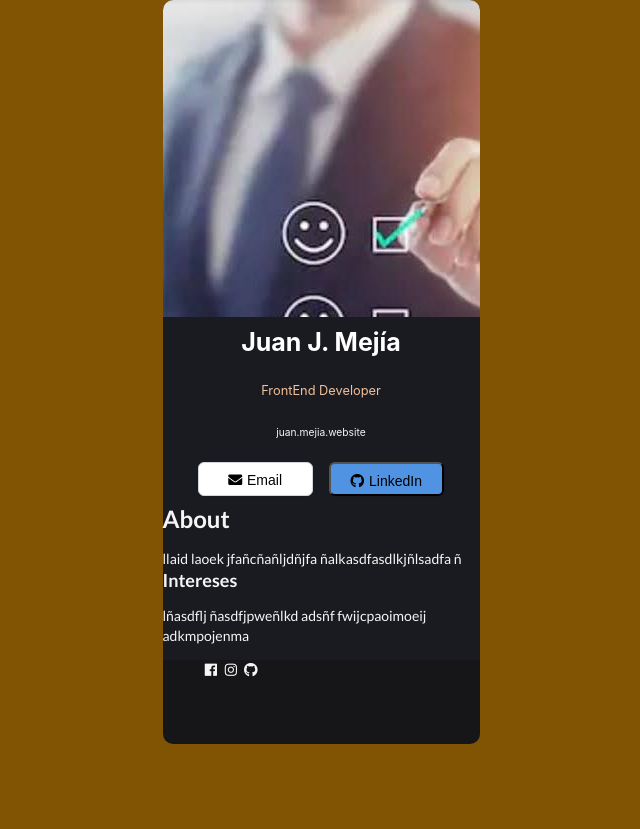
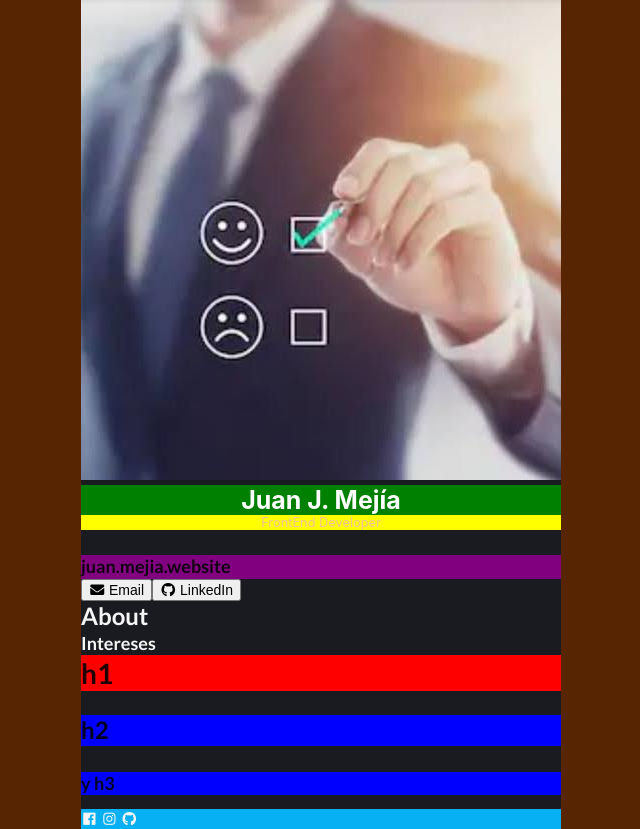
Before and after one commit to imevasoldi/Digital-card, a React (Vite) app: page / in a window 1280 px wide. Shown: the whole page, without its empty margins (319-959 px from the left). Before the commit the page ends 800 px from the top, so only its background shows below. Built offline with nearby package versions, Linux system fonts and the light colour scheme.

Commit message:
grid and flex css

```diff
--- a/src/App.css
+++ b/src/App.css
@@ -1,114 +1,40 @@
 .info--picture {
   /* position: absolute; */
-
-  width: 317px;
+  /* padding: 40px; */
+  /* margin-bottom: 1px; */
+/* width: 317px; */
 height: 317px;
-  /* left: 50%;
-  top: 50%;
-  transform: translate(-50%, -50%); */
-
 
 
 background: url(/src/images/img1.jpeg);
 background-repeat: no-repeat;
-    border-radius: 10px 10px 0px 0px;
 /* border-radius: 10px 10px 0px 0px; */
-  }
-  i.icon {
-    /* float: right; */
-    /* font-size: 20px; */
-    /* cursor: pointer; */
-    /* position: absolute; */
-/* left: 43.27%;
-right: 52.18%;
-top: 89.75%;
-bottom: 7.37%;
-
-background: #918E9B; */
-  }
-  .buttons--{
-    display: flex;
-    /* place-items: center; */
-  flex-direction: row;
-  justify-content:center;
-  align-items: center;
-    /* place-content: center; */
-  }
-
-  .button--mail {
-    box-sizing: border-box;
-
-padding: 9px 13px 9px 11px;
-margin: 8px;
-
-width: 115px;
-height: 34px;
-/* left: 151px;
-top: 468px; */
-
-/* white */
-
-background: #FFFFFF;
-/* gray/300 */
-
-border: 1px solid #D1D5DB;
-/* shadow/sm */
-
-box-shadow: 0px 1px 2px rgba(0, 0, 0, 0.05);
-border-radius: 6px;
-  }
-
-  .button--linkedin {
-padding: 9px 13px 9px 11px;
-margin: 8px;
-background: #5093E2;
-/* shadow/sm */
-
-box-shadow: 0px 1px 2px rgba(0, 0, 0, 0.05);
-border-radius: 6px;
-/* position: absolute; */
-width: 115px;
-height: 34px;
-/* left: 283px;
-top: 468px; */
-  }
-
-  .website--link{
-    font-family: 'Inter';
-font-style: normal;
-font-weight: 400;
-font-size: 10.24px;
-line-height: 150%;
-/* identical to box height, or 15px */
-
-text-align: center;
-
-color: #F5F5F5;
 }
 
 .container{
-    /* margin: 0 auto; */
   background: #1A1B21;
   border-radius: 10px 10px 10px 10px;
-    /* left: 50%;
-  top: 50%; */
-  /* transform: translate(-50%, -50%); */
-    /* align-self: auto;
-    justify-self: baseline;
-   */
+  /* padding: 50px; */
+  /* display: flex; */
+  /* flex-direction:column; */
+  /* justify-content: center; */
+  /* align-items: center; */
+  /* width: 480px; */
+  /* justify-content: center; */
+  /* align-items: center; */
+}
 
+img {
+  margin: 0;
+  /* margin: 0; */
+  /* padding: 10px; */
 }
 
 .main--content{
-    /* position: absolute; */
-    margin-top: 10px;
-
 width: 317px;
 height: 399px;
-  /* left: 50%;
-  top: 50%;
-  transform: translate(-50%, -50%); */
-  border-radius: 10px 10px 10px 10px;
+left: 116px;
+top: 361px;
 
 background: #1A1B21;
 }
@@ -121,6 +47,11 @@ color: #F5F5F5;
 text-align: center;
 
 color: #FFFFFF;
+background: green;
+margin: 0;
+/* margin-top: 100px; */
+/* padding: 10%; */
+/* margin-bottom: 100%; */
 }
 .info--subtitle{
   font-family: 'Inter';
@@ -132,36 +63,30 @@ color: #F5F5F5;
 
   color: #F3BF99;
 }
-
-  /* body {
-    position: absolute;
-  width: 550px;
-  height: 868px;
-
-
-  background: #23252C;
-  background: rgb(128, 84, 2);
-  } */
+body {
+  display: grid;
+  /* flex-direction: column; */
+  justify-content: center;
+  align-items: center;
+  background: #572501;
+}
 .about-- {
-  background: #1A1B21;
+/* background: #1A1B21; */
 color: #F5F5F5;
+/* text-align:justify; */
 
 }
 .interests-- {
-  background: #1A1B21;
+/* background: #1A1B21; */
+/* text-align: center; */
 color: #F5F5F5;
 
 }
 .footer-- {
+/* background: #1A1B21; */
+/* display: flex; */
+justify-content: space-evenly;
+background: #07b0f3;
 color: #F5F5F5;
-  width: 317px;
-height: 84px;
-left: 116px;
-top: 760px;
-
-
-background: #161619;
-    border-radius: 0px 0px 10px 10px;
-
 
 }
--- a/src/App.jsx
+++ b/src/App.jsx
@@ -8,14 +8,18 @@ import { Footer } from './Components/Footer'
 
 function App() {
   return (
+    // <div>
     <div className='container'>
-      <div className="info--picture"/>
-        <div className='main--content'>
+    {/* <div className="info--picture"/> */}
+    <img src='/src/images/img1.jpeg'/>
+      {/* <div/> */}
+        {/* <div className='main--content'> */}
+        {/* <div> */}
         <Info/>
         <About/>
-          <Interests/>
-          <Footer/>
-      </div>
+        <Interests/>
+        <Footer/>
+      {/* </div> */}
     </div>
   )
 }
--- a/src/Components/About.jsx
+++ b/src/Components/About.jsx
@@ -1,8 +1,10 @@
 export default function About(){
     return <div className="about--">
         <h2>About</h2>
-        <p>llaid  laoek jfañcñañljdñjfa
+        {/* <p>llaid  laoek jfañcñañljdñjfa
             ñalkasdfasdlkjñlsadfa  ñ
-        </p>
+            asdfkajñdlkfad
+            as añsdkfasdñkf
+        </p> */}
     </div>
 }
--- a/src/Components/Footer.jsx
+++ b/src/Components/Footer.jsx
@@ -1,10 +1,14 @@
 export const Footer = () => {
-    return (<ol className="footer--">
-        {/* <li>GitHub</li>
-        <li>GitHub</li>
-        <li>GitHub</li> */}
+    return (
+    <div>
+            <h1 style={{background: "red"}}>h1</h1>
+            <h2 style={{background: "blue"}}>h2</h2>
+            <h3 style={{background: "blue"}}>y h3</h3>
+        <div className="footer--">
         <i className="facebook icon"/>
         <i className="instagram icon"/>
         <i className="github icon"/>
-    </ol>)
+        </div>
+    </div>
+    )
 }
--- a/src/Components/Info.jsx
+++ b/src/Components/Info.jsx
@@ -1,8 +1,24 @@
 function Info () {
     return <div>
-        <h1 className="info--title">Juan J. Mejía</h1>
-        <h2 className="info--subtitle">FrontEnd Developer</h2>
-        <h3 className="website--link"> juan.mejia.website</h3>
+        <div className="info--">
+            <h1 className="info--title"
+                // style={{
+                //     background: "green",
+                //     margin: "0",
+                //     marginBottom: "10%",
+                // }}
+            >
+                Juan J. Mejía</h1>
+            <h2 className="info--subtitle"
+                style={{
+                background: "yellow",
+                margin: "0%"
+            }}
+            >
+                FrontEnd Developer</h2>
+            {/* <h3 className="website--link"> juan.mejia.website</h3> */}
+            <h3 style={{background: "purple"}}> juan.mejia.website</h3>
+        </div>
         <div className="buttons--">
             <button className="button--mail">
                 {/* <i className="trash alternate outline icon"/> */}
--- a/src/Components/Interests.jsx
+++ b/src/Components/Interests.jsx
@@ -1,10 +1,14 @@
 const Interests = () => {
     return <div className="interests--">
         <h3>Intereses</h3>
-        <p>lñasdflj ñasdfjpweñlkd
+        {/* <p style={{margin: "50px"}}> */}
+        {/* <p>
+            lñasdflj ñasdfjpweñlkd
             adsñf fwijcpaoimoeij
-            adkmpojenma
-        </p>
+            adkmpojenma sdfkasdñflasdjflkj
+            ñlkjdfñlak
+            lkjasñdlkfjasñdlkfjasñdlfkasdfjasdñkasñldfañlf
+        </p> */}
     </div>
 }
 export default Interests
--- a/src/index.css
+++ b/src/index.css
@@ -1,18 +1,8 @@
-body {
-  margin: 0;
-  /* margin: 0 auto; */
+/* body {
+  display: flex;
+    justify-content: space-evenly;
+    align-items: center;
 
-  /* margin-top:20px; */
-  /* padding: 400px; */
-  display: flex;
-  /* place-items: center; */
-  place-content: center;
-  /* /* justify-content: baseline; */
-  /* align-items: flex-end; */
-  /* min-width: 320px; */
-  /* min-height: 100vh; */
-  /* left: 65px;
-  top: 53px; */
   background: rgb(128, 84, 2);
 
-}
+} */
```
Lines whose indentation alone changed are shown as unchanged.
